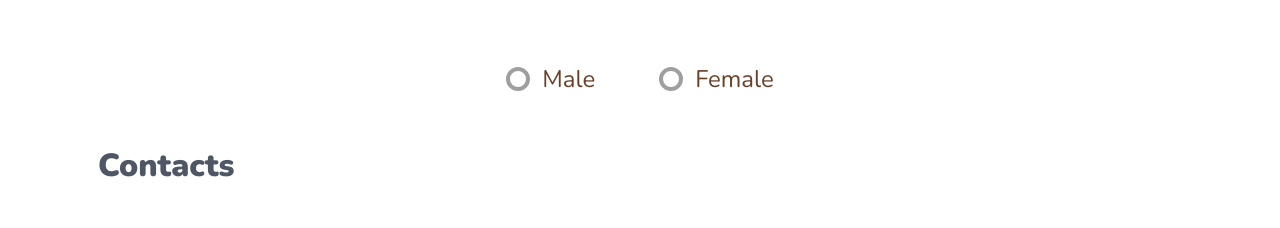
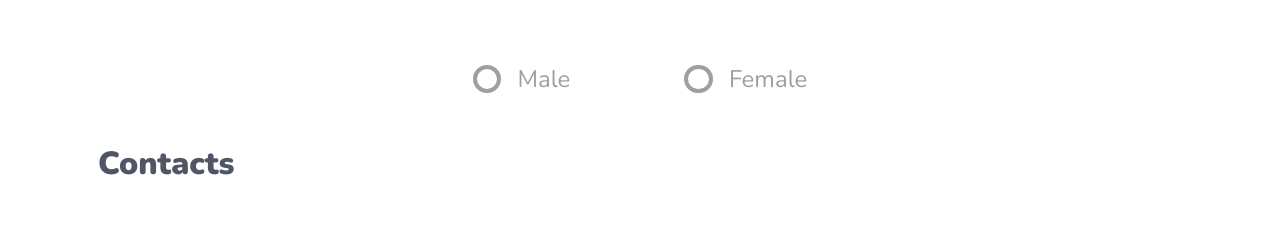
Before and after one commit to nhardiansa/fw5-responsive-website, a website: page profile.html in a window 1280 px wide. Shown: the part 555-783 px from the top of the page. Drawn offline with nearby package versions, Linux system fonts and the light colour scheme.

Commit message:
fix: redesign radio input

```diff
--- a/assets/css/profile.css
+++ b/assets/css/profile.css
@@ -110,17 +110,43 @@ main .gender {
   margin-top: 4rem;
 }
 
-main input[type="radio"] {
+.checkmark {
+  width: 1.8rem;
+  height: 1.8rem;
+  border-radius: 50%;
   border: 4px solid #9F9F9F;
 }
 
-main input[type="radio"]:checked {
-  background: #FFCD61;
-  border: 4px solid #393939;
+.radio-input {
+  position: relative;
 }
 
-main .gender .gender-option {
-  margin-inline: 2rem;
+.radio-input input {
+  position: absolute;
+  opacity: 0;
+  left: 0;
+  width: 1.8rem;
+  height: 1.8rem;
+  cursor: pointer;
+}
+
+.gender-option label {
+  color: #9F9F9F;
+  cursor: pointer;
+}
+
+.radio-input input:checked ~ .checkmark {
+  background: #FFCD61;
+  border: 5px solid #393939;
+}
+
+.radio-input input:checked ~ label {
+  color: #393939;
+  font-weight: bold;
+}
+
+main .gender {
+  width: 75%;
 }
 
 main .form-section {
@@ -249,6 +275,10 @@ footer .socmed .icon {
   main .form-section .button-groups button, main .form-section .button-groups a {
     padding: 2rem 4.5rem !important;
   }
+
+  main .gender {
+    width: 40%;
+  }
   /* Main end */
 
   /* Footer start */
@@ -301,11 +331,13 @@ footer .socmed .icon {
   }
   /* Navbar end */
 
+  /* Main start */
+  main .gender {
+    width: 30%;
+  }
+  /* Main end */
+
   /* Footer start */
-  /* footer .wrapper {
-    grid-gap: 0;
-  } */
-
   footer .wrapper .ts .copywriting {
     width: 19rem;
   }
--- a/profile.html
+++ b/profile.html
@@ -148,27 +148,23 @@
             Has been active since 2013
           </p>
         </div>
-        <div class="gender d-flex">
-          <form class="d-flex">
-            <div class="male gender-option form-check">
-              <input
-                class="form-check-input"
-                type="radio"
-                name="gender"
-                id="male"
-                value="male"
-              />
-              <label class="form-check-label" for="male"> Male </label>
+        <div class="gender d-flex justify-content-center">
+          <form class="d-flex w-100 justify-content-between">
+            <div class="male gender-option">
+                <div class="radio-input  d-flex align-items-center">
+                  <input type="radio" name="gender" id="male" />
+                  <div class="checkmark me-3"></div>
+                  <label for="male">Male</label>
+                </div>
+              </label>
             </div>
-            <div class="female gender-option form-check">
-              <input
-                class="form-check-input"
-                type="radio"
-                name="gender"
-                id="female"
-                value="female"
-              />
-              <label class="form-check-label" for="female"> Female </label>
+            <div class="female gender-option">
+                <div class="radio-input d-flex align-items-center">
+                  <input type="radio" name="gender" id="female" />
+                  <div class="checkmark me-3"></div>
+                  <label for="female">Female</label>
+                </div>
+              </label>
             </div>
           </form>
         </div>
```
